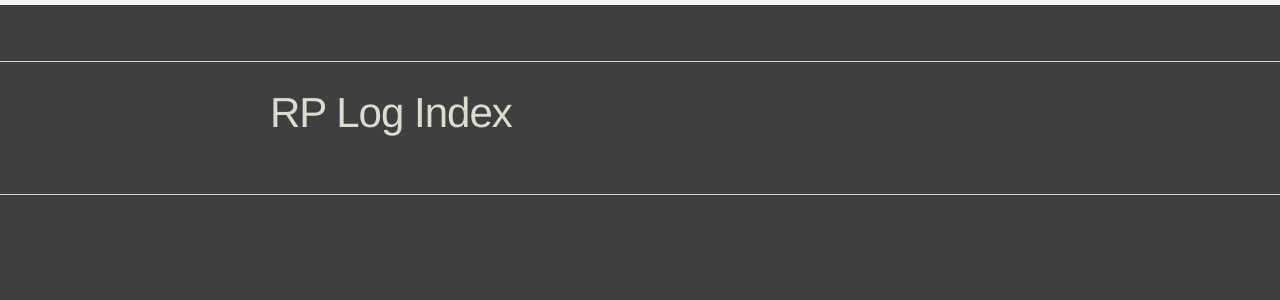
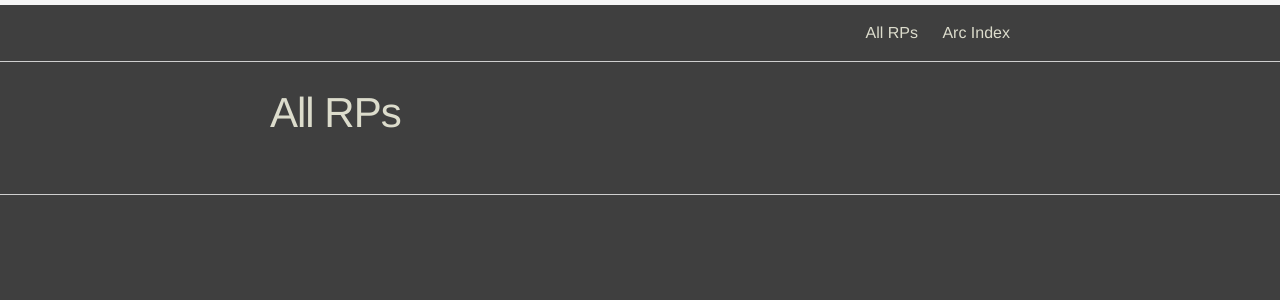
Before and after one commit to irisfofs/jekyll-rp_logs, a Jekyll site: the page built from index.html, in a window 1280 px wide. Shown: the top 300 px of the page. Built offline with Jekyll 4.4.1, drawn with Linux system fonts in a browser that asks for light colours; nearby versions of some CDN libraries.

Commit message:
Readded nav menu and renamed arc and index pages

```diff
--- a/_includes/header.html
+++ b/_includes/header.html
@@ -4,7 +4,7 @@
 
     <a class="site-title" href="{{ site.baseurl }}/">{{ site.title }}</a>
 
-<!--     <nav class="site-nav">
+    <nav class="site-nav">
       <a href="#" class="menu-icon">
         <svg viewBox="0 0 18 15">
           <path fill="#424242" d="M18,1.484c0,0.82-0.665,1.484-1.484,1.484H1.484C0.665,2.969,0,2.304,0,1.484l0,0C0,0.665,0.665,0,1.484,0 h15.031C17.335,0,18,0.665,18,1.484L18,1.484z"/>
@@ -14,13 +14,13 @@
       </a>
 
       <div class="trigger">
-        {% for page in site.pages %}
+        {% for page in site.data['menu_pages'] %}
           {% if page.title %}
           <a class="page-link" href="{{ page.url | prepend: site.baseurl }}">{{ page.title }}</a>
           {% endif %}
         {% endfor %}
       </div>
-    </nav> -->
+    </nav>
 
   </div>
 
--- a/_plugins/rp_log_converter.rb
+++ b/_plugins/rp_log_converter.rb
@@ -27,6 +27,8 @@ module RpLogs
 
       # Arc-style directory
       arc_page = site.pages.detect { |page| page.data['rp_arcs'] }
+
+      site.data['menu_pages'] = [index, arc_page]
 
       arcs = Hash.new { |hash, key| hash[key] = Arc.new(key) }
       no_arc_rps = []
--- a/arcs.html
+++ b/arcs.html
@@ -1,6 +1,6 @@
 ---
 layout: page
-title: RP Log Index -- Arc View
+title: Arc Index
 rp_arcs: true
 ---
 
--- a/index.html
+++ b/index.html
@@ -1,6 +1,6 @@
 ---
 layout: page
-title: RP Log Index
+title: All RPs
 rp_index: true
 ---
 
```
